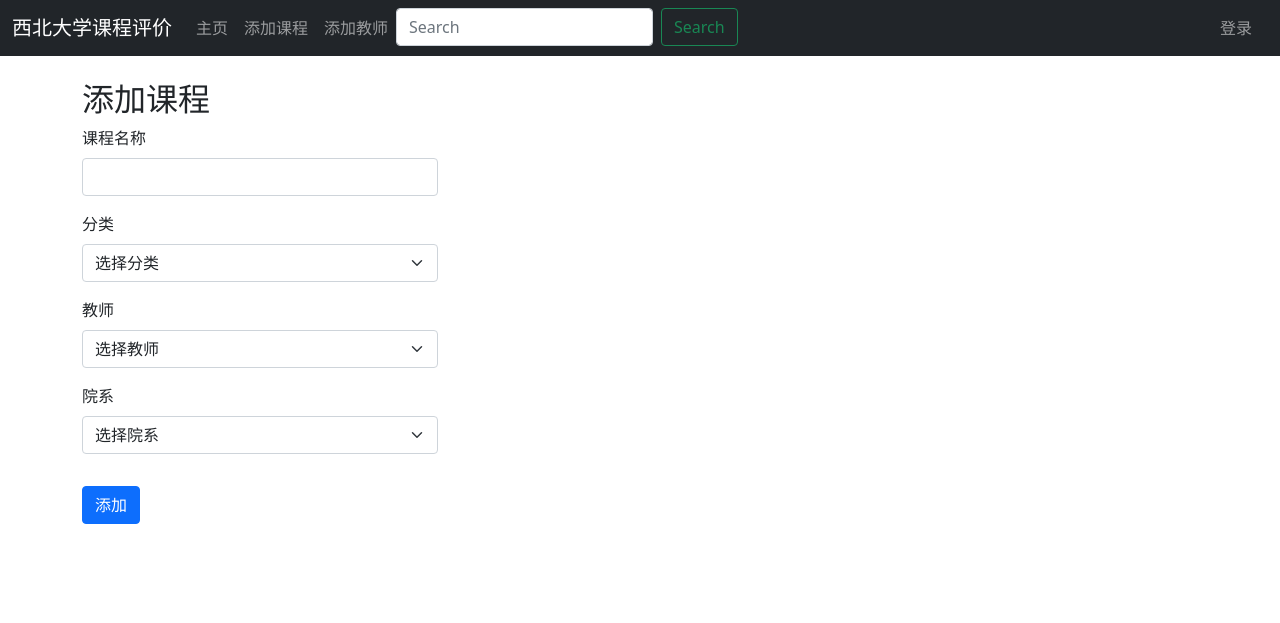
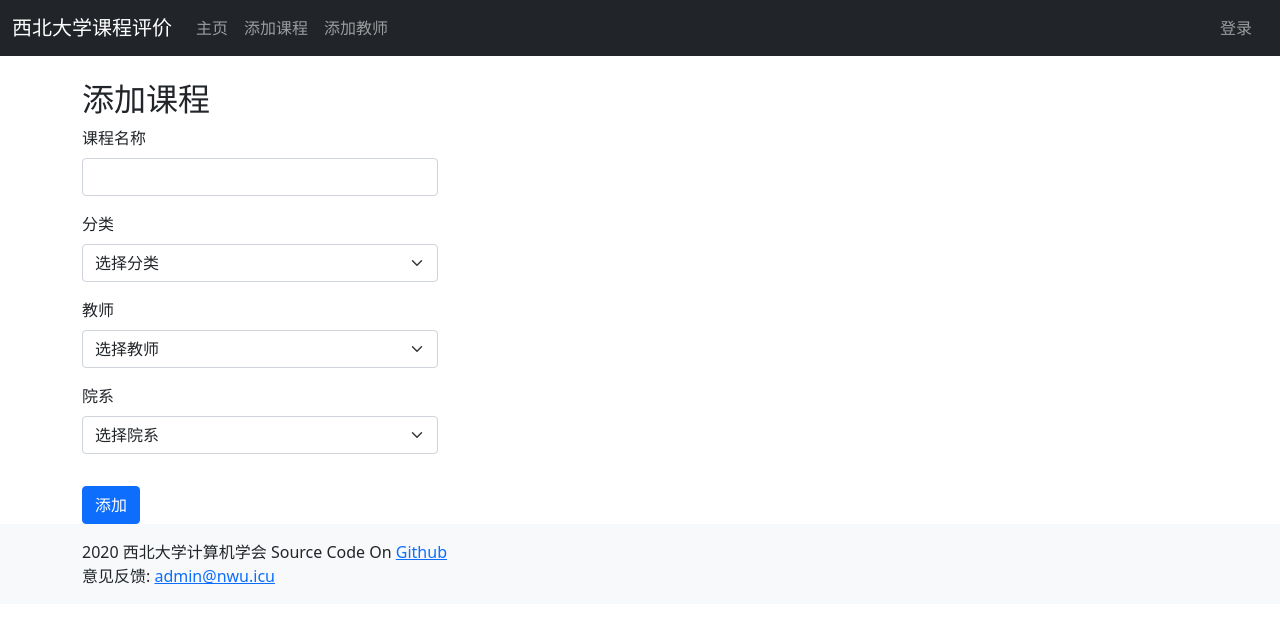
Before and after one commit to NWUCA/NWU.ICU, a Django app: page /course/ in a window 1280 px wide. Shown: the top 623 px of the page. Run offline with Django 3.2, Linux system fonts and the light colour scheme; data that the repository does not hold is empty.

Commit message:
add footer

```diff
--- a/core/templates/base.html
+++ b/core/templates/base.html
@@ -16,8 +16,7 @@
 </head>
 
 <body>
-<div id="sidebar">
-    {% block sidebar %}
+<div id="navbar">
     <nav class="navbar navbar-expand-md navbar-dark bg-dark fixed-top">
         <div class="container-fluid">
             <a class="navbar-brand" href="/">西北大学课程评价</a>
@@ -38,12 +37,6 @@
                     <li class="nav-item">
                         <a class="nav-link" href="/teacher/">添加教师</a>
                     </li>
-                        <li class="nav-item">
-                            <form class="d-flex">
-                                <input class="form-control me-2" type="search" placeholder="Search" aria-label="Search">
-                                <button class="btn btn-outline-success" type="submit">Search</button>
-                            </form>
-                        </li>
                 </ul>
                 {% if user.is_authenticated %}
                     <label style="color: rgba(255,255,255,.55)">{{ user.name }}, </label>
@@ -55,7 +48,6 @@
             </div>
         </div>
     </nav>
-    {% endblock %}
     <div class="container">
         {% block messages %}
             {% if messages %}
@@ -76,5 +68,19 @@
 <div id="content">
     {% block content %}{% endblock %}
 </div>
+
+
+<footer class="footer mt-auto py-3 bg-light">
+    <div class="container">
+        <div>
+            <span>2020 西北大学计算机学会 Source Code On</span>
+            <a href="https://github.com/NWUCA/course_assessment">Github</a>
+        </div>
+        <div>
+            意见反馈: <a href="mailto:admin@nwu.icu">admin@nwu.icu</a>
+        </div>
+    </div>
+</footer>
+
 </body>
 </html>
--- a/core/templates/course_detail.html
+++ b/core/templates/course_detail.html
@@ -60,7 +60,7 @@
                     {% if review.anonymous %}
                         <td>匿名</td>
                     {% else %}
-                        <td>{{ review.created_by }}</td>
+                        <td>{{ review.created_by.name }}</td>
                     {% endif %}
                 </tr>
             {% endfor %}
--- a/core/views.py
+++ b/core/views.py
@@ -59,7 +59,7 @@ class CourseAddView(View):
 class CourseView(View):
     def get(self, request, course_id):
         context = {
-            'reviews': Review.objects.filter(course_id=course_id),
+            'reviews': Review.objects.filter(course_id=course_id).select_related('created_by'),
             'rating': Review.objects.filter(course_id=course_id).aggregate(Avg('rating'))['rating__avg']
         }
         return render(request, 'course_detail.html', context=context)
```
Lines whose indentation alone changed are shown as unchanged.
